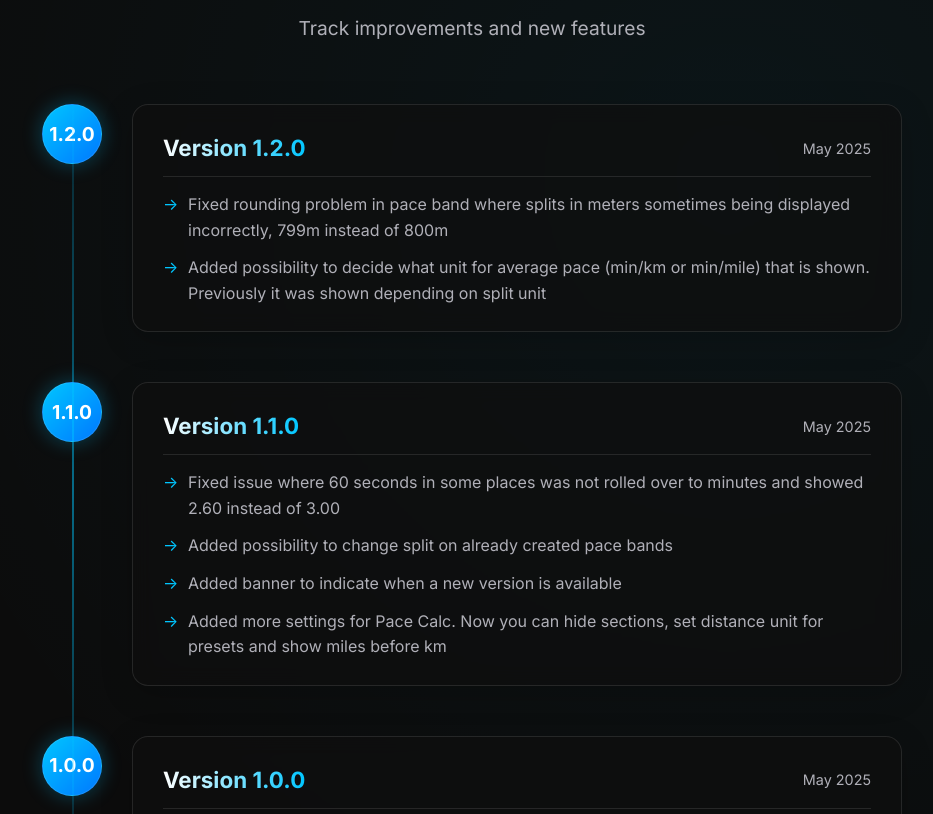
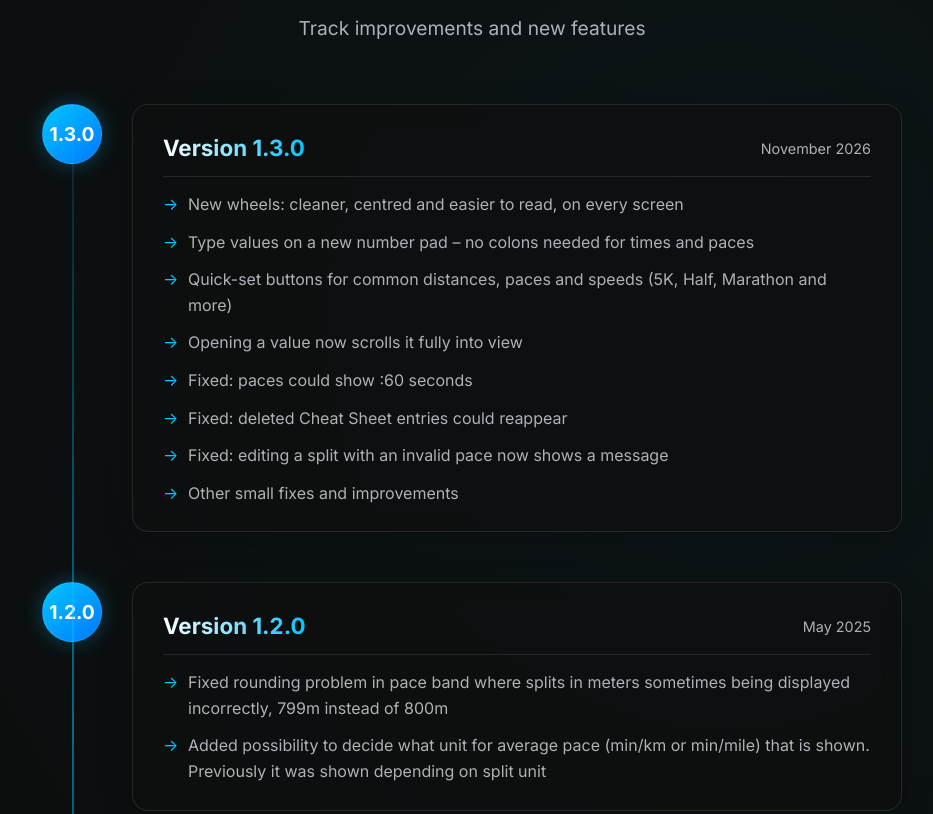
Before and after one commit to mala81/mala81.github.io, a plain HTML site: page index.html in a window 1280 px wide. Shown: the part 5240-6054 px from the top of the page, without its empty margins (168-1101 px from the left). Drawn offline with Linux system fonts and the light colour scheme.

Commit message:
Prepare 1.3.0 release
Bump the latest iOS version to 1.3.0 and add the 1.3.0 release notes.

Co-Authored-By: Claude Opus 5.5 <noreply@anthropic.com>

```diff
--- a/app-version.json
+++ b/app-version.json
@@ -1,4 +1,4 @@
 {
-    "latest_version_ios": "1.2.0",
+    "latest_version_ios": "1.3.0",
     "update_url": "https://apps.apple.com/app/id6743201791"
 }
--- a/index.html
+++ b/index.html
@@ -330,6 +330,28 @@
 
                 <div class="timeline-item fade-in">
                     <div class="timeline-marker glass-card">
+                        <span>1.3.0</span>
+                    </div>
+                    <div class="timeline-content glass-card">
+                        <div class="version-header">
+                            <h3>Version 1.3.0</h3>
+                            <span class="release-date">November 2026</span>
+                        </div>
+                        <ul class="change-list">
+                            <li>New wheels: cleaner, centred and easier to read, on every screen</li>
+                            <li>Type values on a new number pad – no colons needed for times and paces</li>
+                            <li>Quick-set buttons for common distances, paces and speeds (5K, Half, Marathon and more)</li>
+                            <li>Opening a value now scrolls it fully into view</li>
+                            <li>Fixed: paces could show :60 seconds</li>
+                            <li>Fixed: deleted Cheat Sheet entries could reappear</li>
+                            <li>Fixed: editing a split with an invalid pace now shows a message</li>
+                            <li>Other small fixes and improvements</li>
+                        </ul>
+                    </div>
+                </div>
+
+                <div class="timeline-item fade-in">
+                    <div class="timeline-marker glass-card">
                         <span>1.2.0</span>
                     </div>
                     <div class="timeline-content glass-card">
```
